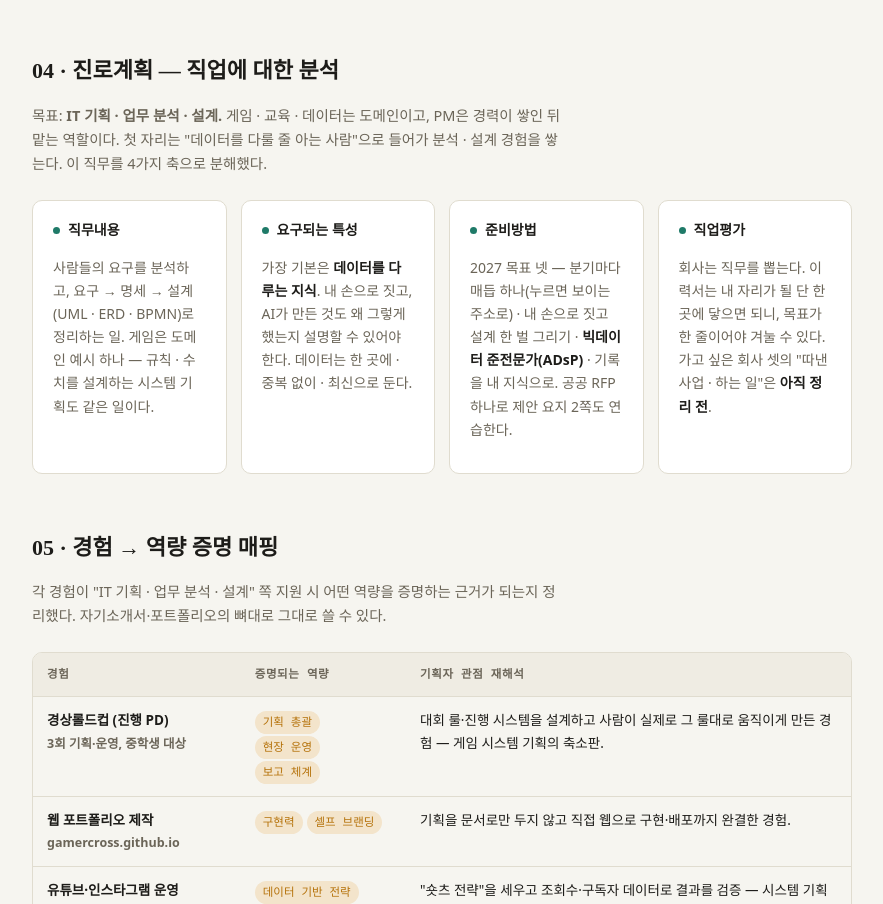
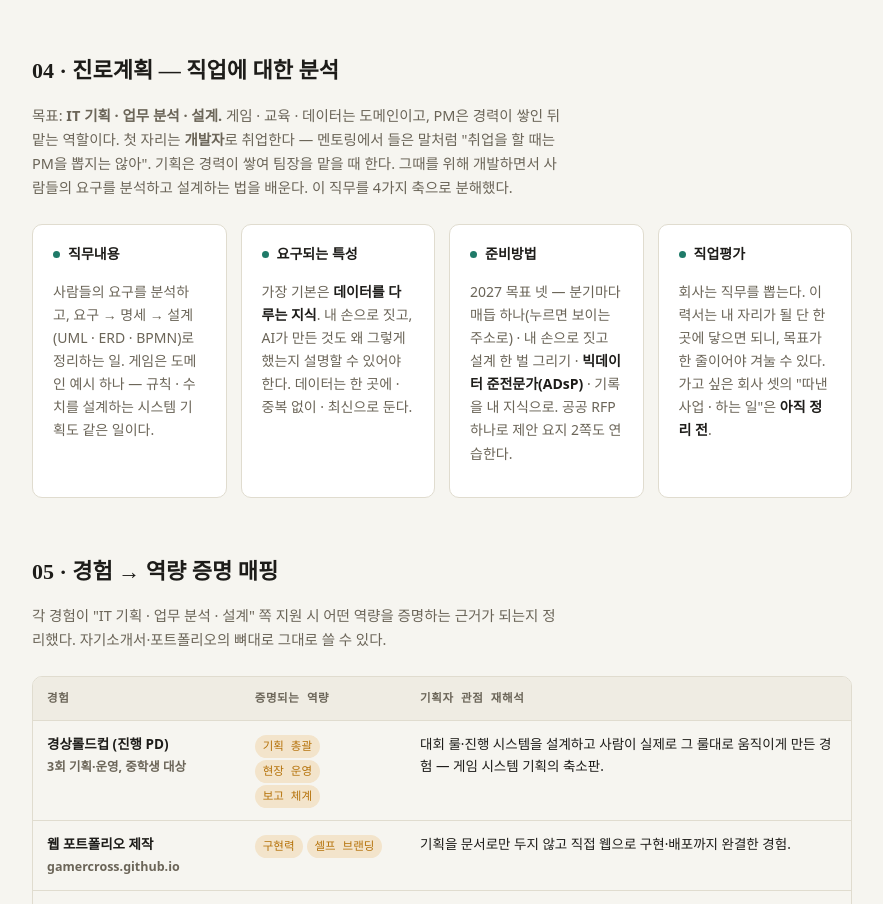
Before and after one commit to gamercross/career-roadmap, a plain HTML site: page index.html in a window 1280 px wide. Shown: the part 2354-3258 px from the top of the page, without its empty margins (198-1081 px from the left). Drawn offline with Linux system fonts and the light colour scheme; a web font is replaced by a local one.

Commit message:
fix: change first career step to developer in section 04 (#2)
First job is a developer role; planning comes later as team lead.
Source: my-os 3_방향/08_2027_큰틀.md career section (11/25), decision 11-25 목-11.

Co-authored-by: Claude Opus 5.5 <noreply@anthropic.com>

```diff
--- a/index.html
+++ b/index.html
@@ -321,7 +321,7 @@
 
   <section>
     <h2>04 · 진로계획 — 직업에 대한 분석</h2>
-    <p class="desc">목표: <b>IT 기획 · 업무 분석 · 설계.</b> 게임 · 교육 · 데이터는 도메인이고, PM은 경력이 쌓인 뒤 맡는 역할이다. 첫 자리는 "데이터를 다룰 줄 아는 사람"으로 들어가 분석 · 설계 경험을 쌓는다. 이 직무를 4가지 축으로 분해했다.</p>
+    <p class="desc">목표: <b>IT 기획 · 업무 분석 · 설계.</b> 게임 · 교육 · 데이터는 도메인이고, PM은 경력이 쌓인 뒤 맡는 역할이다. 첫 자리는 <b>개발자</b>로 취업한다 — 멘토링에서 들은 말처럼 "취업을 할 때는 PM을 뽑지는 않아". 기획은 경력이 쌓여 팀장을 맡을 때 한다. 그때를 위해 개발하면서 사람들의 요구를 분석하고 설계하는 법을 배운다. 이 직무를 4가지 축으로 분해했다.</p>
     <div class="grid4">
       <div class="card">
         <h3><span class="dot"></span>직무내용</h3>
```
